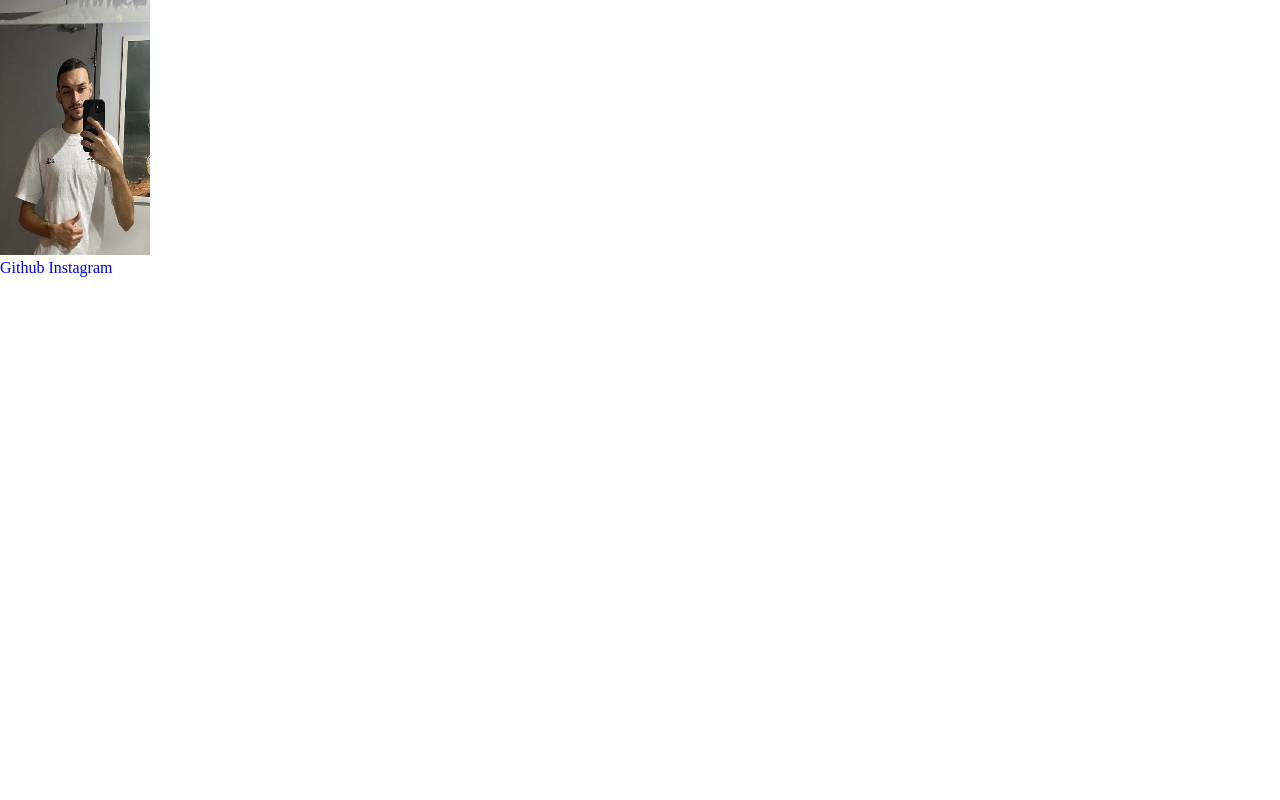
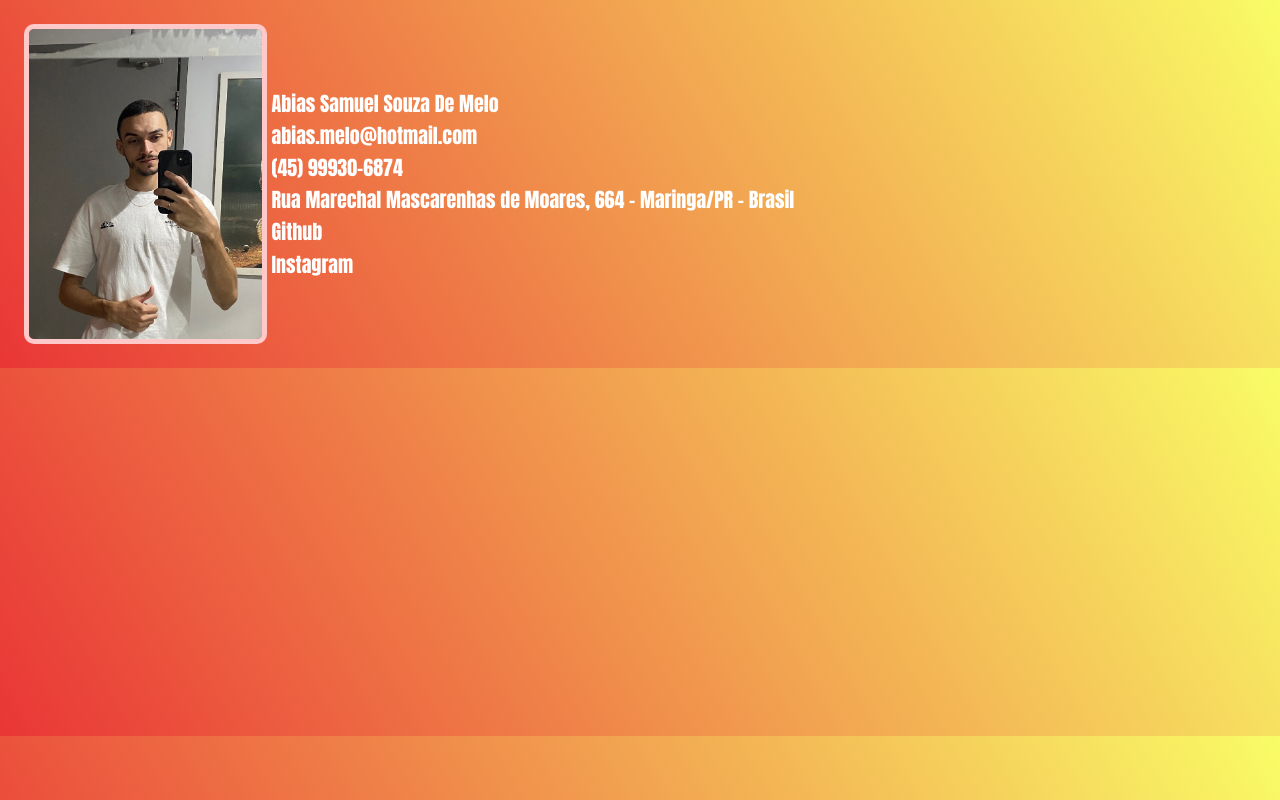
Before and after one commit to abiass/CURRICULO, a plain HTML site: page index.html in a window 1280 px wide. Drawn offline with Linux system fonts and the light colour scheme; a web font is replaced by a local one.

Commit message:
commit999

```diff
--- a/index.html
+++ b/index.html
@@ -9,11 +9,14 @@
 </head>
 <body>
     <header class="cabecalho">
-        <img class="cabecalho-imagem" src="abias.jpg" alt="foto no espelho" width="150" height="255">
+        <img class="cabecalho-imagem" src="abias.jpg" alt="foto no espelho" 180="30" height="320">
         <nav class="cabecalho-dados">
-            <a class="cabecalho-dados-item" href="https://github.com/abiass">Github<a>
-            <a class="cabecalho-dados-item" href="instagram.com/abiasxz">Instagram</a>
-            <a class="cabecalho-dados-item"></a>
+            <a class="nome">Abias Samuel Souza De Melo</a>
+            <a class="email"> abias.melo@hotmail.com</a>
+            <a class="contato">(45) 99930-6874</a>
+            <a class="endreço">Rua Marechal Mascarenhas de Moares, 664 - Maringa/PR - Brasil</a>
+            <a class="github" href="https://github.com/abiass">Github<a>
+            <a class="instagram" href="https://www.instagram.com/abiasxz/">Instagram</a>
         </nav>
     </header>
     <main class=""></main>
--- a/style.css
+++ b/style.css
@@ -1,6 +1,4 @@
-@import url(<link rel="preconnect" href="https://fonts.googleapis.com">
-<link rel="preconnect" href="https://fonts.gstatic.com" crossorigin>
-<link href="https://fonts.googleapis.com/css2?family=Anton&family=Joan&family=Righteous&family=Sarala&display=swap" rel="stylesheet">);
+@import url('https://fonts.googleapis.com/css2?family=Anton&family=Joan&family=Righteous&family=Sarala&display=swap');
 
 * {
     margin: 0;
@@ -11,5 +9,43 @@
 
 body {
     font-size: 100%;
-    background: linear-gradient(68.15deg, blue);
+    background: linear-gradient(60.15deg, rgb(233, 54, 54), rgb(249, 252, 102));
 }
+
+.cabecalho {
+    display: flex;
+    flex-direction: row;
+    align-items: center;
+    justify-content: flex-start;
+    padding: 24px;
+    gap: 5px;
+
+}
+
+.cabecalho-imagem{
+    display:flex;
+    border: 5px solid rgb(255, 201, 201);
+    border-radius: 10px;
+    justify-content: space-around;
+}
+
+.cabecalho-dados {
+    font-family: 'Anton', sans-serif;
+    font-weight: 100;
+    font-size: 20px;
+    color: white;
+    display: flex;
+    flex-direction: column;
+    gap: 1px;
+
+}
+
+.github {
+    color:white;
+
+}
+
+.instagram {
+    color:white;
+
+}
```
